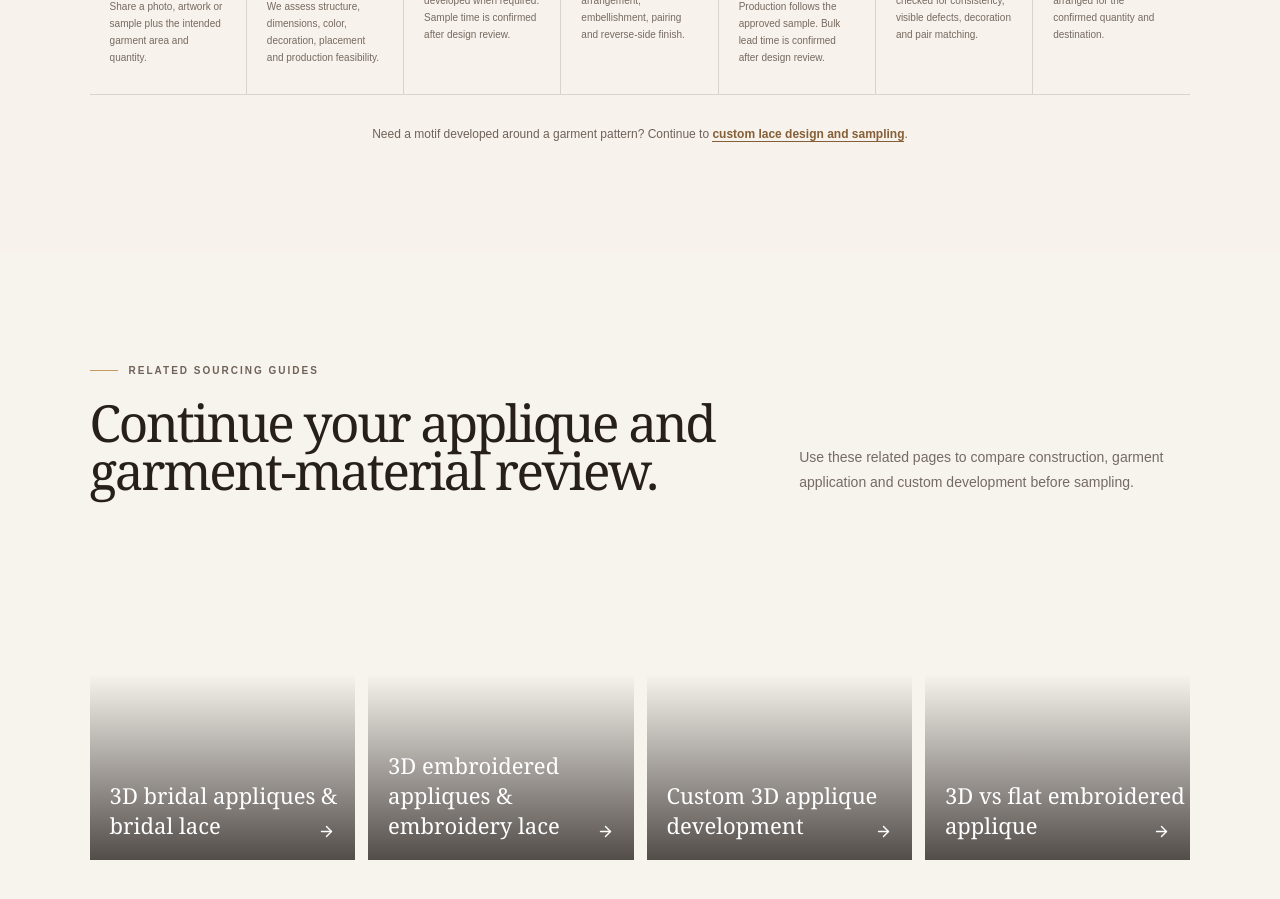
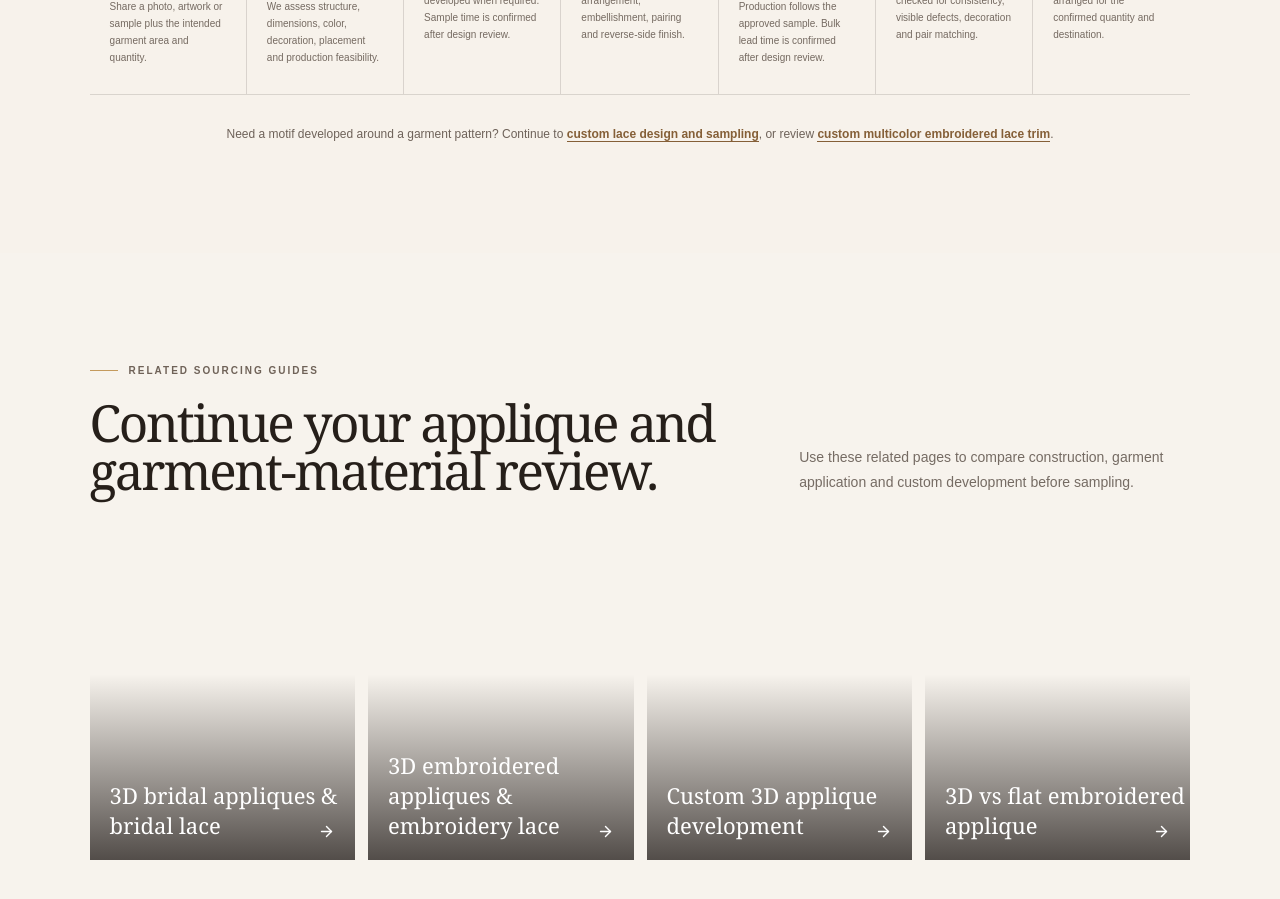
Before and after one commit to linxingwei/lace-b2b-site, a Next.js app: page /3d-flower-applique in a window 1280 px wide. Shown: the part 5160-6059 px from the top of the page. Built offline with nearby package versions, Linux system fonts and the light colour scheme; no server answers.

Commit message:
fix(seo): repair contact CTAs and strengthen contextual links

```diff
--- a/app/3d-flower-applique/page.tsx
+++ b/app/3d-flower-applique/page.tsx
@@ -102,7 +102,7 @@ export default function ThreeDFlowerAppliquePage() {
       <section className="section applique-process-section" aria-labelledby="process-title">
         <div className="section-heading centered-heading"><p className="eyebrow"><span /> Custom development</p><h2 id="process-title">Send Reference → Design Review → Sample → Approval → Bulk Production → QC → Shipment</h2></div>
         <div className="seven-step-process">{process.map(([number, title, text]) => <article key={number}><span>{number}</span><h3>{title}</h3><p>{text}</p></article>)}</div>
-        <p className="process-link-note">Need a motif developed around a garment pattern? Continue to <a href="/custom-design">custom lace design and sampling</a>.</p>
+        <p className="process-link-note">Need a motif developed around a garment pattern? Continue to <a href="/custom-design">custom lace design and sampling</a>, or review <a href="/custom-multicolor-embroidered-lace">custom multicolor embroidered lace trim</a>.</p>
       </section>
 
       <section className="section related-section" aria-labelledby="related-guides-title">
```
